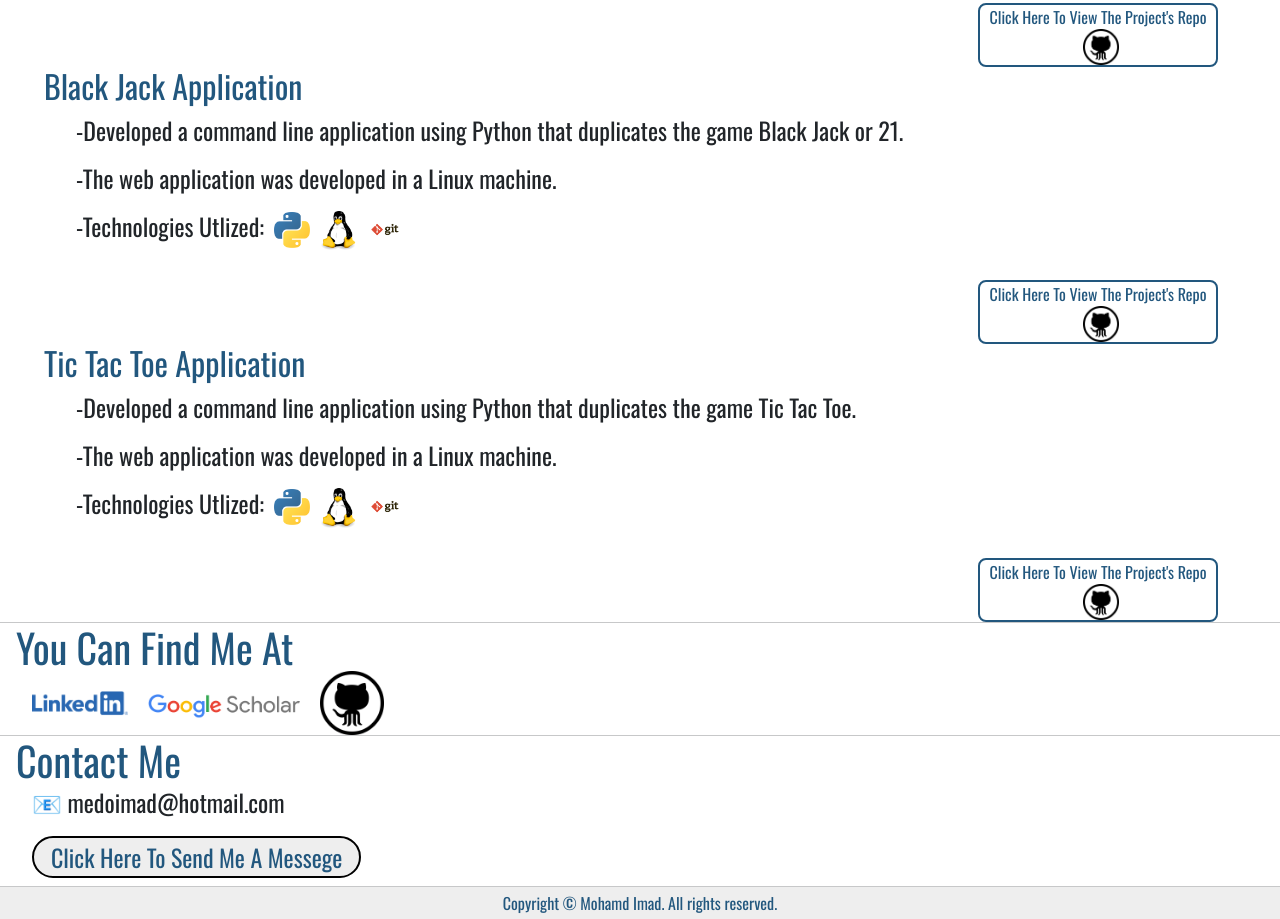
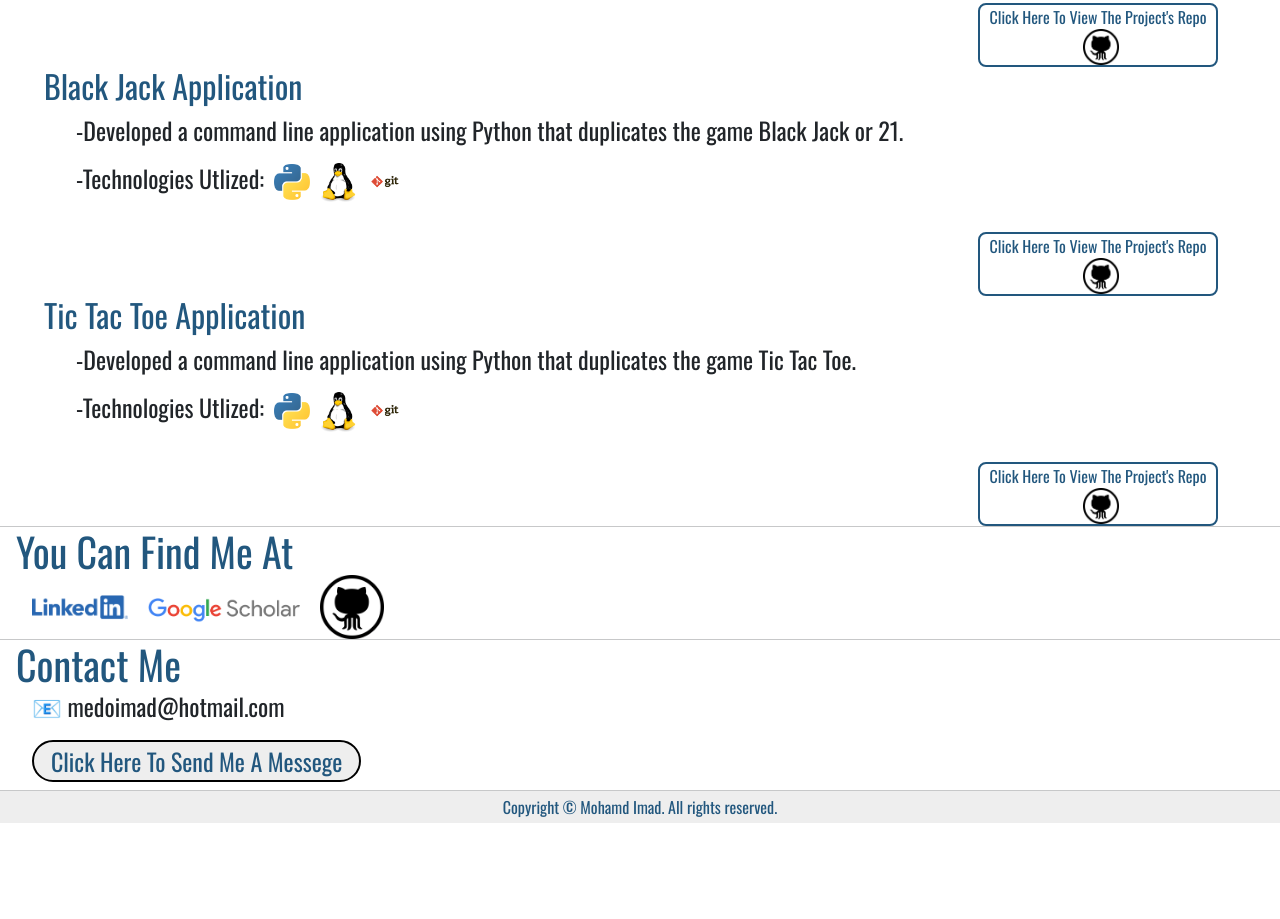
Before and after one commit to MoeHcci/web_page, a plain HTML site: page index.html in a window 1280 px wide. Shown: the part 1693-2612 px from the top of the page. After the commit the page ends 2516 px from the top, so only its background shows below. Drawn offline with nearby package versions, Linux system fonts and the light colour scheme.

Commit message:
Edit the black jack and tic tac toe projects and remove the linux machine line

```diff
--- a/index.html
+++ b/index.html
@@ -196,9 +196,7 @@
             <ul class="ul">
               <p class="projects_paragraphs">
                 -Developed a command line application using Python that duplicates the game Black Jack or 21. </p>
-              <p class="projects_paragraphs">
-                -The web application was developed in a Linux machine.
-              </p>
+
 
               <p class="projects_paragraphs_logo">
                 -Technologies Utlized:
@@ -227,9 +225,7 @@
             <ul class="ul">
               <p class="projects_paragraphs">
                 -Developed a command line application using Python that duplicates the game Tic Tac Toe. </p>
-              <p class="projects_paragraphs">
-                -The web application was developed in a Linux machine.
-              </p>
+
 
               <p class="projects_paragraphs_logo">
                 -Technologies Utlized:
```
